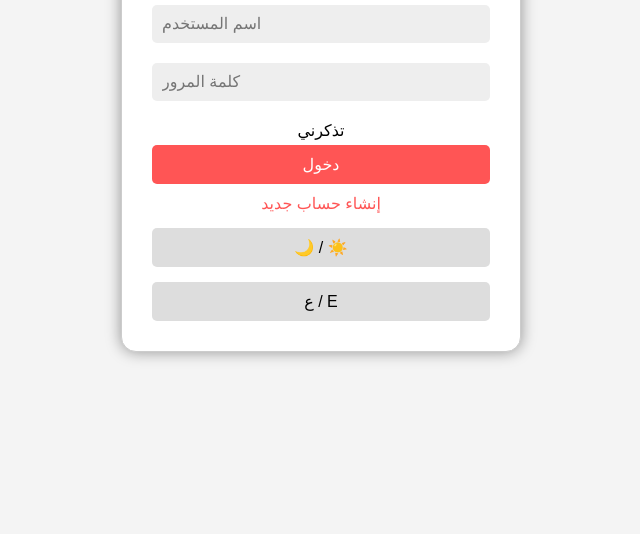
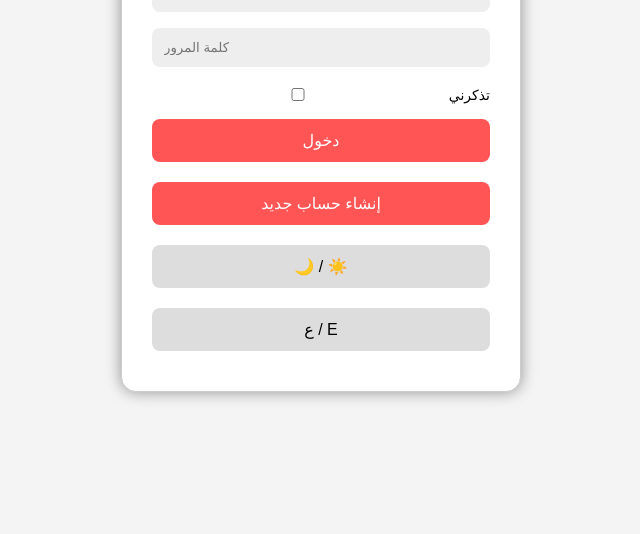
Before and after one commit to freedom666k/dragon-free, a website: page login.html in a window 1280 px wide. Shown: the part 266-800 px from the top of the page, without its empty margins (319-959 px from the left). Drawn offline with Linux system fonts and the light colour scheme.

Commit message:
Update login.html

```diff
--- a/login.html
+++ b/login.html
@@ -3,176 +3,100 @@
 <head>
 <meta charset="UTF-8">
 <meta name="viewport" content="width=device-width, initial-scale=1.0">
-<title>تسجيل الدخول</title>
+<title>تسجيل الدخول - DRAGON COIN</title>
 <style>
-* {margin:0;padding:0;box-sizing:border-box;font-family:'Cairo',sans-serif;transition:0.3s;}
-body {
-  background-color:#0d1117;
-  color:#fff;
-  display:flex;
-  justify-content:center;
-  align-items:center;
-  height:100vh;
-}
-.container {
-  background-color:#161b22;
-  padding:30px;
-  border-radius:15px;
-  width:90%;
-  max-width:400px;
-  text-align:center;
-  box-shadow:0 0 15px rgba(0,0,0,0.4);
-  border:1px solid #30363d;
-}
-h2 {color:#ff5555;margin-bottom:20px;}
-input {
-  width:100%;
-  padding:10px;
-  margin:10px 0;
-  border:none;
-  border-radius:5px;
-  background-color:#21262d;
-  color:#fff;
-  font-size:16px;
-}
-input:focus {outline:none;border:1px solid #ff5555;}
-button {
-  width:100%;
-  padding:10px;
-  background-color:#ff5555;
-  color:#fff;
-  border:none;
-  border-radius:5px;
-  font-size:16px;
-  cursor:pointer;
-  margin-top:5px;
-}
-button:hover {background-color:#cc4444;}
-.toggle, .langBtn {
-  background-color:#21262d;
-  margin-top:15px;
-  color:#fff;
-}
-.toggle:hover, .langBtn:hover {background-color:#30363d;}
-a {color:#ff5555;text-decoration:none;display:block;margin-top:10px;}
-a:hover {text-decoration:underline;}
-label {display:block;margin-top:10px;}
-.light-mode {
-  background-color:#f4f4f4;
-  color:#000;
-}
-.light-mode .container {background-color:#fff;border-color:#ccc;color:#000;}
-.light-mode input {background-color:#eee;color:#000;}
-.light-mode button {background-color:#ff5555;color:#fff;}
-.light-mode .toggle, .light-mode .langBtn {background-color:#ddd;color:#000;}
-.light-mode h2 {color:#ff5555;}
+*{margin:0;padding:0;box-sizing:border-box;font-family:'Cairo',sans-serif;transition:0.3s;}
+body{background-color:#0d1117;color:#fff;display:flex;justify-content:center;align-items:center;height:100vh;}
+.container{background:#161b22;padding:30px;border-radius:15px;width:90%;max-width:400px;text-align:center;box-shadow:0 0 15px rgba(0,0,0,0.4);border:1px solid #30363d;}
+h1{color:#ff5555;margin-bottom:20px;}
+input{width:100%;padding:12px;margin:8px 0;border:none;border-radius:8px;background:#21262d;color:#fff;}
+input:focus{outline:none;border:1px solid #ff5555;}
+button{width:100%;padding:12px;margin:10px 0;background:#ff5555;color:#fff;border:none;border-radius:8px;font-size:16px;cursor:pointer;}
+button:hover{background:#cc4444;}
+.linkBtn{background:#21262d;color:#fff;}
+.linkBtn:hover{background:#30363d;}
+.toggle,.langBtn{background-color:#21262d;margin-top:10px;color:#fff;}
+.toggle:hover,.langBtn:hover{background-color:#30363d;}
+.light-mode{background-color:#f4f4f4;color:#000;}
+.light-mode .container{background:#fff;border-color:#ccc;color:#000;}
+.light-mode input{background:#eee;color:#000;}
+.light-mode button{background:#ff5555;color:#fff;}
+.light-mode .toggle,.light-mode .langBtn{background-color:#ddd;color:#000;}
+.light-mode h1{color:#ff5555;}
 </style>
 </head>
 <body>
 <div class="container">
-  <h2 id="titleText">تسجيل الدخول</h2>
+  <h1 id="titleText">تسجيل الدخول</h1>
   <input type="text" id="username" placeholder="اسم المستخدم">
   <input type="password" id="password" placeholder="كلمة المرور">
-  <label><input type="checkbox" id="remember"> تذكرني</label>
-  <button id="loginBtn" onclick="login()">دخول</button>
-  <a href="#" id="registerLink" onclick="register()">إنشاء حساب جديد</a>
+  <label style="display:flex;align-items:center;justify-content:left;font-size:14px;margin-top:5px;">
+    <input type="checkbox" id="rememberMe" style="margin-right:5px;"> تذكرني
+  </label>
+  <button onclick="login()">دخول</button>
+  <button class="linkBtn" onclick="showRegister()">إنشاء حساب جديد</button>
   <button class="toggle" onclick="toggleMode()">🌙 / ☀️</button>
   <button class="langBtn" onclick="toggleLanguage()">ع / E</button>
 </div>
 
 <script>
-let darkMode = localStorage.getItem('darkMode') === 'true';
+// الوضع الداكن
+let darkMode = localStorage.getItem('darkMode')==='true';
+applyMode();
+
+// اللغة
 let lang = localStorage.getItem('lang') || 'ar';
-applyMode();
 applyLanguage();
 
-// إذا كان المستخدم مفعل "تذكرني"، نعيد تسجيل دخوله تلقائياً
-const remembered = localStorage.getItem('rememberedUser');
-if(remembered){
-  localStorage.setItem('username', remembered);
-  localStorage.setItem('loggedIn', 'true');
-  alert(lang==='ar'?'تم تسجيل الدخول تلقائيًا':'Logged in automatically');
-  // يمكنك توجيهه مباشرة للداشبورد
-  window.location.href = "dashboard.html";
+// المستخدمين
+let users = JSON.parse(localStorage.getItem('users')||'{}');
+
+function login(){
+  const user=document.getElementById('username').value.trim();
+  const pass=document.getElementById('password').value;
+  const remember=document.getElementById('rememberMe').checked;
+
+  if(!user||!pass){alert(lang==='ar'?'الرجاء تعبئة جميع الحقول':'Please fill all fields'); return;}
+  if(!users[user]){alert(lang==='ar'?'❌ المستخدم غير موجود':'User does not exist'); return;}
+  if(users[user]!==pass){alert(lang==='ar'?'❌ كلمة المرور غير صحيحة':'Incorrect password'); return;}
+
+  localStorage.setItem('username',user);
+  localStorage.setItem('loggedIn','true');
+  if(remember) localStorage.setItem('rememberedUser',user);
+  window.location.href="dashboard.html";
 }
 
-// تسجيل الدخول
-function login(){
-  const user = document.getElementById('username').value.trim();
-  const pass = document.getElementById('password').value.trim();
-  const remember = document.getElementById('remember').checked;
+function showRegister(){
+  const user=prompt(lang==='ar'?'ادخل اسم المستخدم الجديد':'Enter new username');
+  if(!user){alert(lang==='ar'?'الاسم ناقص':'Name missing'); return;}
+  if(users[user]){alert(lang==='ar'?'اسم المستخدم موجود بالفعل':'Username already exists'); return;}
+  const pass=prompt(lang==='ar'?'ادخل كلمة المرور':'Enter password');
+  if(!pass){alert(lang==='ar'?'كلمة المرور ناقصة':'Password missing'); return;}
+  const pass2=prompt(lang==='ar'?'أكد كلمة المرور':'Confirm password');
+  if(pass!==pass2){alert(lang==='ar'?'كلمات المرور غير متطابقة':'Passwords do not match'); return;}
+  users[user]=pass;
+  localStorage.setItem('users',JSON.stringify(users));
+  alert(lang==='ar'?'✅ تم إنشاء الحساب بنجاح':'Account created successfully');
+}
 
-  if(!user || !pass){
-    alert(lang==='ar'?'يرجى إدخال اسم المستخدم وكلمة المرور':'Please enter username and password');
-    return;
-  }
+function toggleMode(){darkMode=!darkMode;localStorage.setItem('darkMode',darkMode);applyMode();}
+function applyMode(){if(darkMode){document.body.classList.remove('light-mode');}else{document.body.classList.add('light-mode');}}
 
-  const data = JSON.parse(localStorage.getItem('users') || '{}');
-  if(data[user] && data[user].password === pass){
-    localStorage.setItem('username', user);
-    localStorage.setItem('loggedIn', 'true');
-    if(remember) localStorage.setItem('rememberedUser', user);
-    alert(lang==='ar'?'تم تسجيل الدخول بنجاح ✅':'Logged in successfully ✅');
-    window.location.href = "dashboard.html";
+// اللغة
+function toggleLanguage(){lang=(lang==='ar')?'en':'ar';localStorage.setItem('lang',lang);applyLanguage();}
+function applyLanguage(){
+  if(lang==='ar'){
+    document.getElementById('titleText').textContent='تسجيل الدخول';
   } else {
-    alert(lang==='ar'?'❌ بيانات الدخول غير صحيحة':'❌ Incorrect login data');
+    document.getElementById('titleText').textContent='Login';
   }
 }
 
-// إنشاء حساب جديد مع تأكيد كلمة المرور
-function register(){
-  const user = prompt(lang==='ar'?'أدخل اسم المستخدم الجديد:':'Enter new username:');
-  if(!user){alert(lang==='ar'?'الاسم ناقص':'Name missing');return;}
-  const pass = prompt(lang==='ar'?'أدخل كلمة المرور:':'Enter password:');
-  if(!pass){alert(lang==='ar'?'كلمة المرور ناقصة':'Password missing');return;}
-  const pass2 = prompt(lang==='ar'?'أكد كلمة المرور:':'Confirm password:');
-  if(pass !== pass2){alert(lang==='ar'?'كلمة المرور غير متطابقة':'Passwords do not match');return;}
-
-  const data = JSON.parse(localStorage.getItem('users') || '{}');
-  if(data[user]){alert(lang==='ar'?'هذا المستخدم موجود بالفعل':'User already exists');return;}
-  data[user] = {password: pass, created: new Date().toLocaleDateString()};
-  localStorage.setItem('users', JSON.stringify(data));
-  alert(lang==='ar'?'تم إنشاء الحساب بنجاح 🎉 يمكنك الآن تسجيل الدخول':'Account created 🎉 You can now login');
-}
-
-// تبديل الوضع
-function toggleMode(){
-  darkMode = !darkMode;
-  localStorage.setItem('darkMode', darkMode);
-  applyMode();
-}
-
-function applyMode(){
-  if(darkMode){
-    document.body.classList.remove('light-mode');
-  } else {
-    document.body.classList.add('light-mode');
-  }
-}
-
-// تبديل اللغة
-function toggleLanguage(){
-  lang = (lang==='ar') ? 'en' : 'ar';
-  localStorage.setItem('lang', lang);
-  applyLanguage();
-}
-
-function applyLanguage(){
-  if(lang==='ar'){
-    document.getElementById('titleText').textContent = 'تسجيل الدخول';
-    document.getElementById('username').placeholder = 'اسم المستخدم';
-    document.getElementById('password').placeholder = 'كلمة المرور';
-    document.querySelector('label').textContent = 'تذكرني';
-    document.getElementById('loginBtn').textContent = 'دخول';
-    document.getElementById('registerLink').textContent = 'إنشاء حساب جديد';
-  } else {
-    document.getElementById('titleText').textContent = 'Login';
-    document.getElementById('username').placeholder = 'Username';
-    document.getElementById('password').placeholder = 'Password';
-    document.querySelector('label').textContent = 'Remember me';
-    document.getElementById('loginBtn').textContent = 'Login';
-    document.getElementById('registerLink').textContent = 'Create new account';
-  }
+// لو كان المستخدم متذكر
+const remembered = localStorage.getItem('rememberedUser');
+if(remembered){
+  document.getElementById('username').value=remembered;
+  document.getElementById('rememberMe').checked=true;
 }
 </script>
 </body>
```
